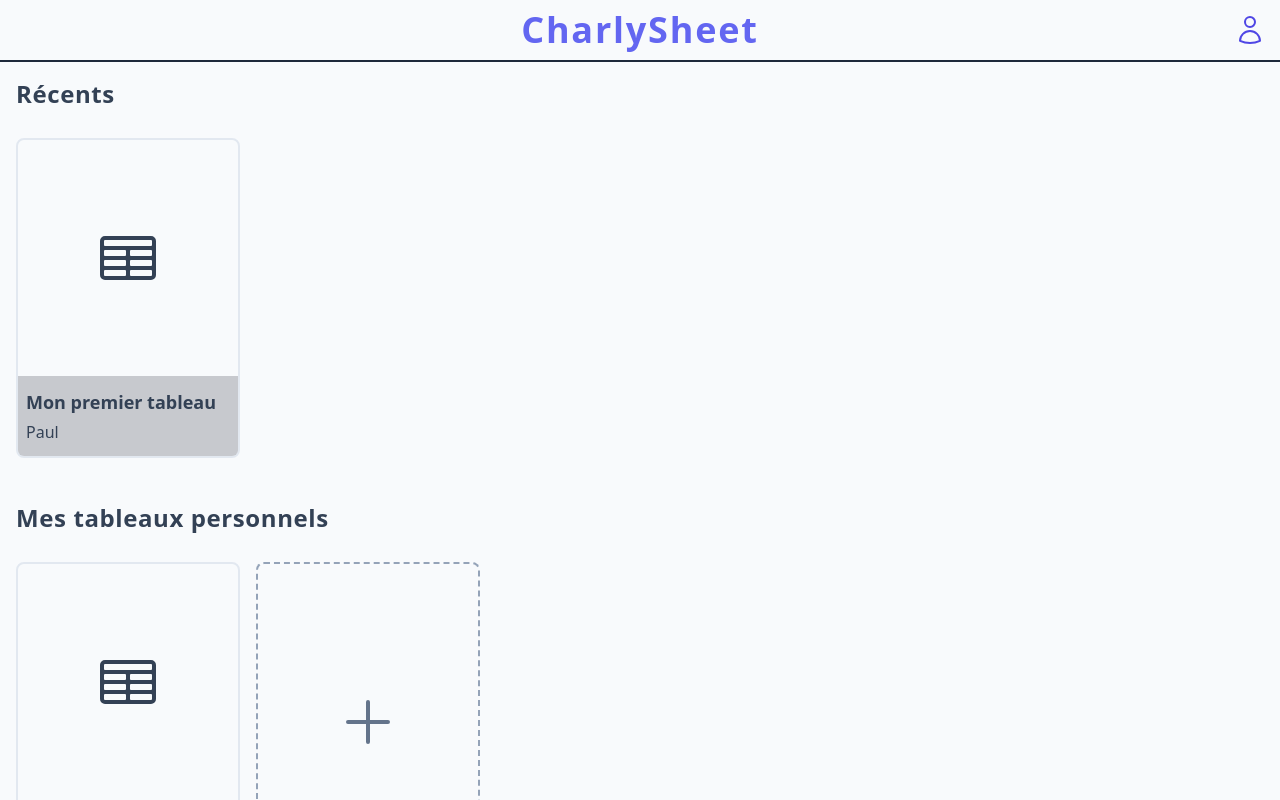
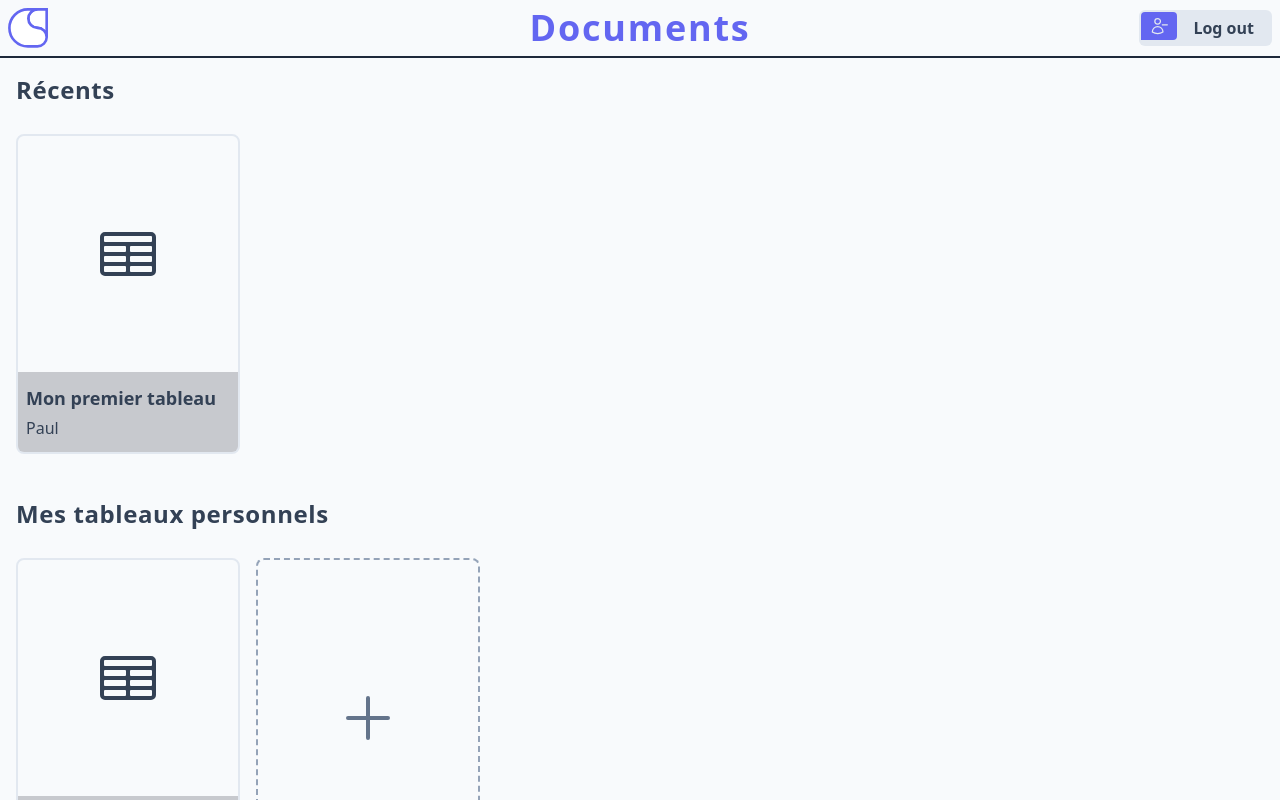
Before and after one commit to ActxLeToucan/CharlySheet, a Vue app in the folder frontend/: page /my in a window 1280 px wide. Built offline with nearby package versions, Linux system fonts and the light colour scheme; no server answers.

Commit message:
Improved /my page

```diff
--- /dev/null
+++ b/frontend/public/langs/en/my.json
@@ -0,0 +1,3 @@
+{
+    "Documents": "Documents"
+}
--- /dev/null
+++ b/frontend/public/langs/fr/my.json
@@ -0,0 +1,3 @@
+{
+    "Documents": "Documents"
+}
--- a/frontend/src/components/CompNavbar.vue
+++ b/frontend/src/components/CompNavbar.vue
@@ -1,23 +1,20 @@
 <template>
     <div class="show-down flex h-fit border-b-2 border-slate-800 p-2">
         <div class="flex items-center w-[30%]">
-            <!-- <button
-                class="text-indigo-600 dark:text-indigo-400 p-1.5 rounded-lg hover:bg-slate-200 hover:dark:bg-slate-600 hover:text-slate-700 hover:dark:text-slate-200 transition-all"
-                @click="() => $router.go(-1)"
-            >
-                <chevron-left-icon class="w-6 md:w-8" />
-            </button> -->
+            <comp-icon class="w-10" />
         </div>
         <div class="flex items-center mx-auto">
-            <comp-title>CharlySheet</comp-title>
+            <comp-title>
+                <get-text :context="Lang.CreateTranslationContext('my', 'Documents')" />
+            </comp-title>
         </div>
         <div class="flex items-center w-[30%] justify-end">
-            <button
-                class="text-indigo-600 dark:text-indigo-400 p-1.5 rounded-lg hover:bg-slate-200 hover:dark:bg-slate-600 hover:text-slate-700 hover:dark:text-slate-200 transition-all"
-                @click="disconnect"
+            <comp-button
+                :icon="UserMinusIcon"
+                :onclick="disconnect"
             >
-                <user-icon class="w-6 md:w-8" />
-            </button>
+                <get-text :context="Lang.CreateTranslationContext('verbs', 'LogOut')" />
+            </comp-button>
         </div>
     </div>
 </template>
@@ -26,21 +23,28 @@
 import CompTitle from './CompTitle.vue'
 
 import {
-    UserIcon,
+    UserMinusIcon,
     // ChevronLeftIcon
 } from '@heroicons/vue/24/outline';
 import User from '../scripts/User';
+import CompButton from './CompButton.vue';
+import GetText from './text/GetText.vue';
+import Lang from '../scripts/Lang';
+import CompIcon from './CompIcon.vue';
 
 export default {
     name: "CompNavbar",
     components: {
         CompTitle,
-        UserIcon,
+        CompButton,
+        GetText,
+        CompIcon,
         // ChevronLeftIcon
     },
     data() {
         return {
-
+            Lang,
+            UserMinusIcon
         };
     },
     mounted() {
```
